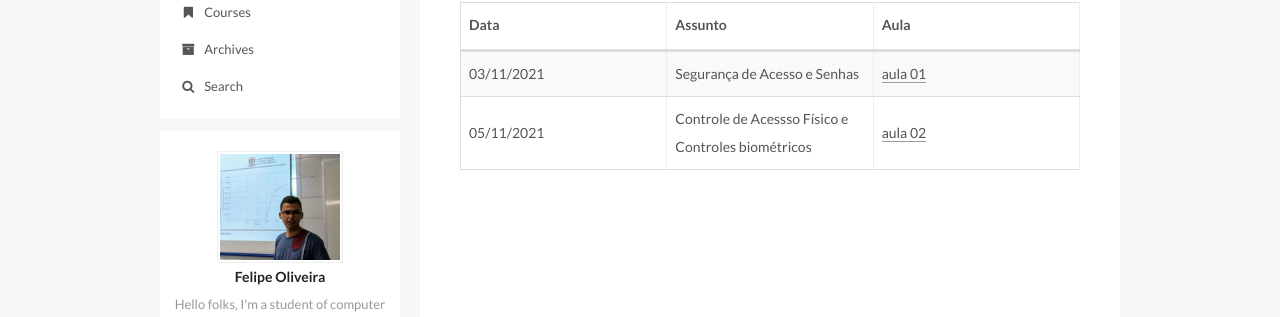
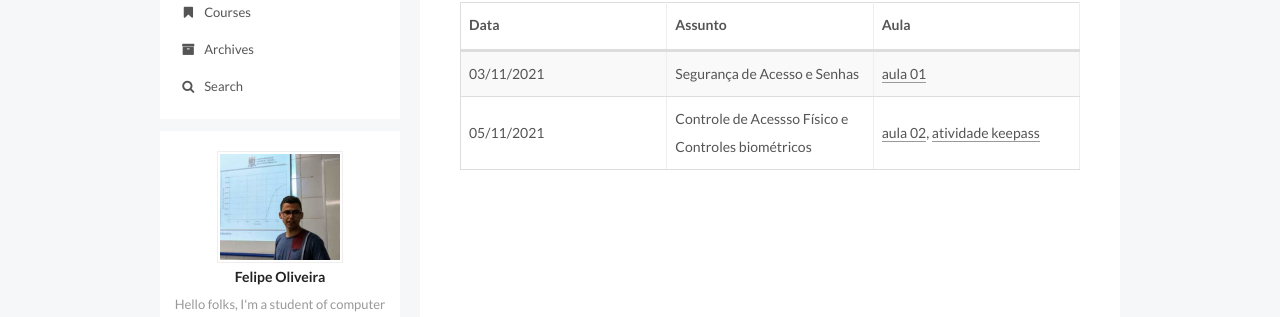
Before and after one commit to fdoliv/fdoliv.github.io, a Jekyll site: the page built from courses/sdi/index.md, in a window 1280 px wide. Shown: the part 228-545 px from the top of the page. Built offline with Jekyll 4.4.1, drawn with Linux system fonts in a browser that asks for light colours.

Commit message:
adição atividade keepass

```diff
--- a/courses/sdi/index.md
+++ b/courses/sdi/index.md
@@ -14,4 +14,4 @@ comments: false
 | Data | Assunto | Aula |
 | --- | ------- | --- |
 | 03/11/2021 | Segurança de Acesso e Senhas | [aula 01]({{ site.url }}/assets/arquivos/sdi/aula01.pdf) |
-| 05/11/2021 | Controle de Acessso Físico  e Controles biométricos| [aula 02]({{ site.url }}/assets/arquivos/sdi/aula02.pdf) |
+| 05/11/2021 | Controle de Acessso Físico  e Controles biométricos| [aula 02]({{ site.url }}/assets/arquivos/sdi/aula02.pdf), [atividade keepass]({{ site.url }}/assets/arquivos/sdi/atividade01.pdf)  |
```
Also changed, not shown: 1 other file.
